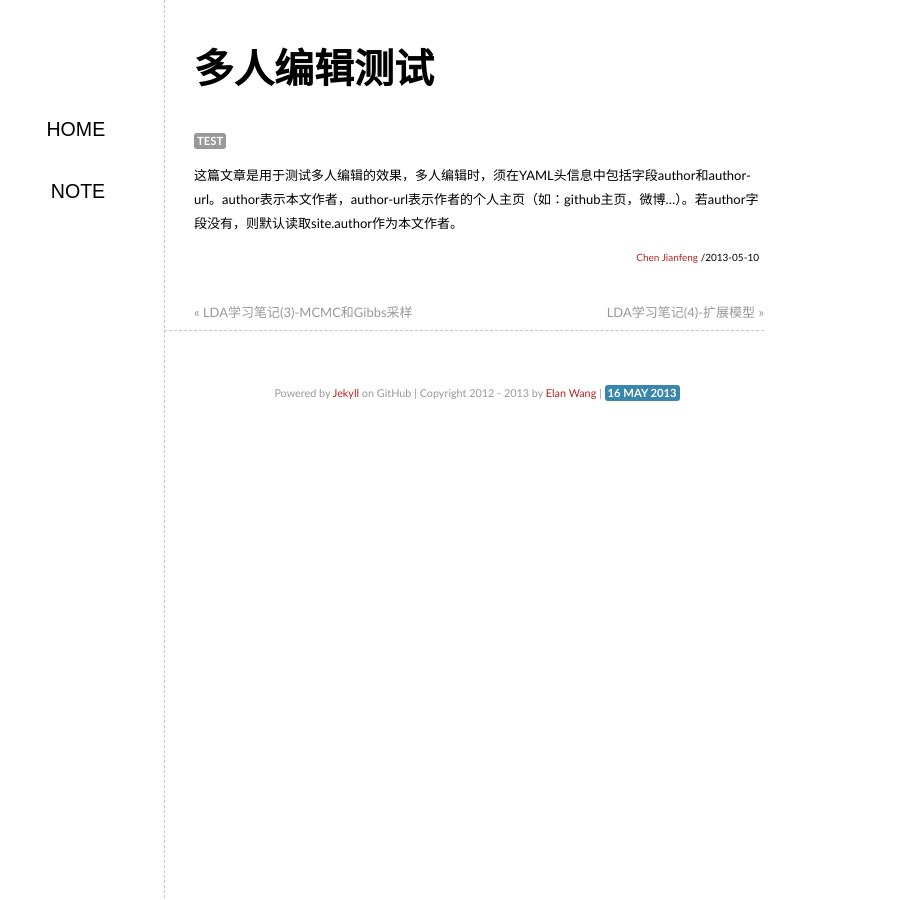
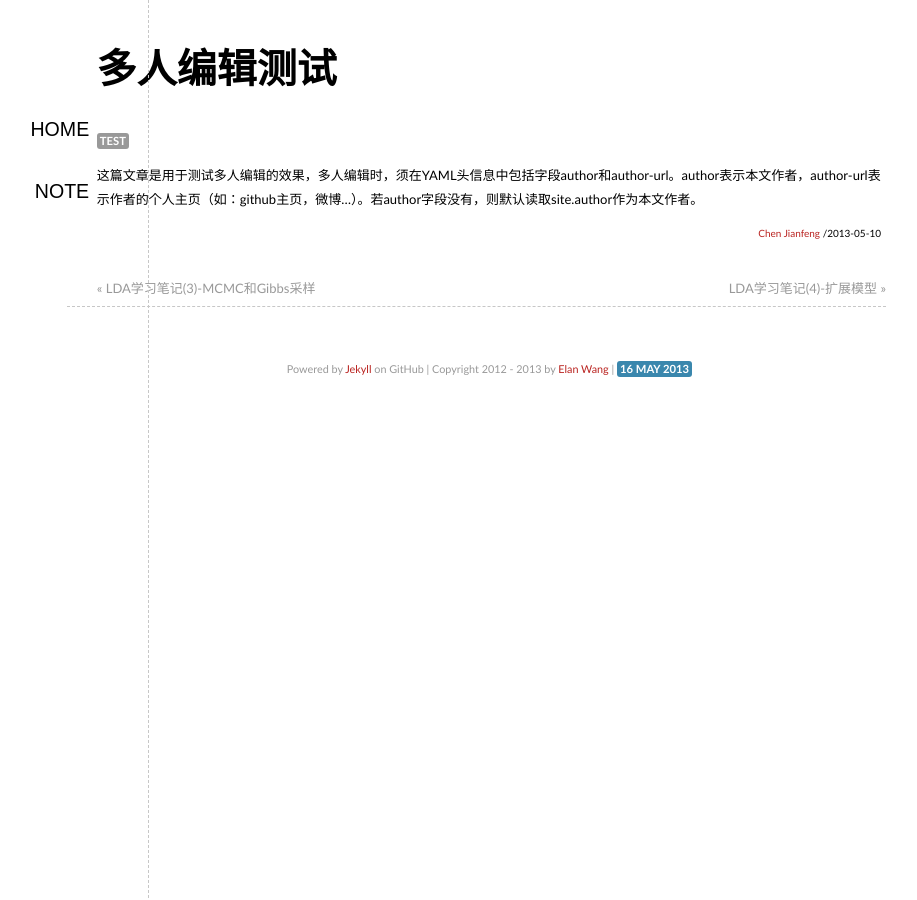
Before and after one commit to elan2wang/note, a Jekyll site: the page built from _posts/2013-05-10-multiple-editor-test.md, in a window 1280 px wide. Shown: the whole page, without its empty margins (236-1153 px from the left). Built offline with Jekyll 4.4.1, drawn with Linux system fonts in a browser that asks for light colours; comment, search, counter and statistics services are not loaded.

Commit message:
edit site style

```diff
--- a/style/note.css
+++ b/style/note.css
@@ -1,5 +1,5 @@
 body {
-	width:780px;
+	width:80%;
 	margin:0 auto;
 	font-size:14px;
 	color:#000000;
@@ -17,7 +17,7 @@ body {
 
 #sidebar {
 	height: 100%;
-	width: 150px;
+	width: 20%;
 	float: left;
 	position: fixed;
 	font-size:1.4em;
@@ -46,7 +46,7 @@ body {
 
 #main {
 	height:auto;
-	width:600px;
+	width:80%;
 	float:right;
 	margin:2em auto;
 	padding-right:30px;
```
